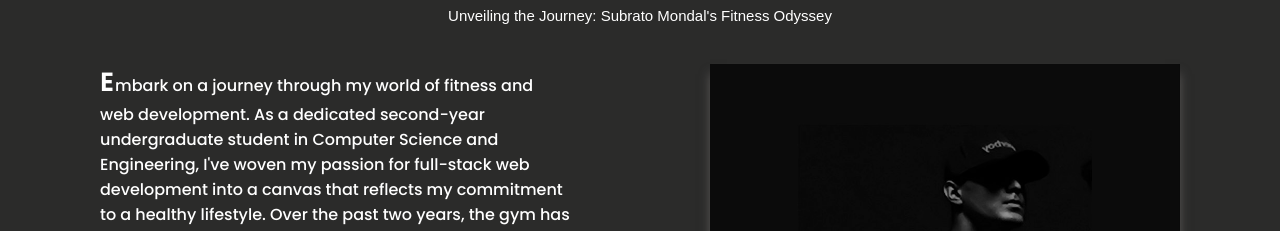
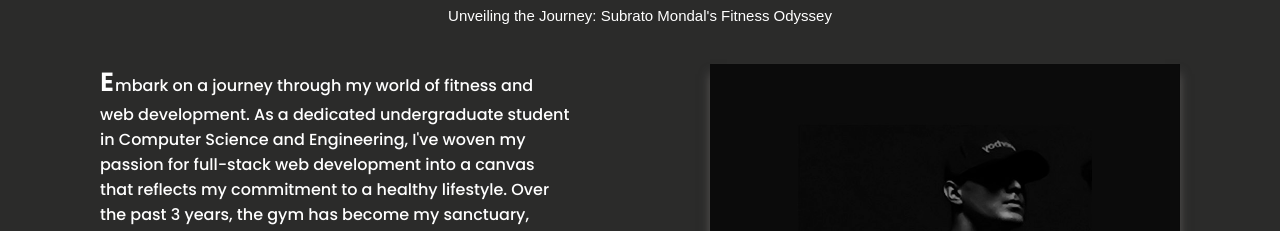
Before and after one commit to Subratomondal/fitnessWebsite, a plain HTML site: page index.html in a window 1280 px wide. Shown: the part 1111-1342 px from the top of the page. Drawn offline with Linux system fonts and the light colour scheme.

Commit message:
some changes

```diff
--- a/index.html
+++ b/index.html
@@ -56,9 +56,9 @@ Join me in sculpting not just our bodies, but our best lives. Let's sweat, sketc
     <div class="content">
         <div class="cols">
             <p><b>E</b>mbark on a journey through my world of fitness and web development.
-                As a dedicated second-year undergraduate student in Computer Science and Engineering,
+                As a dedicated undergraduate student in Computer Science and Engineering,
                 I've woven my passion for full-stack web development into a canvas that reflects my commitment to a healthy
-                lifestyle. Over the past two years, the gym has become my sanctuary, where I sculpt not only my physique but also my character.
+                lifestyle. Over the past 3 years, the gym has become my sanctuary, where I sculpt not only my physique but also my character.
                 Join me as I share the story behind the sweat, the triumphs, and the lessons learned along the way.
 
             </p>
```
